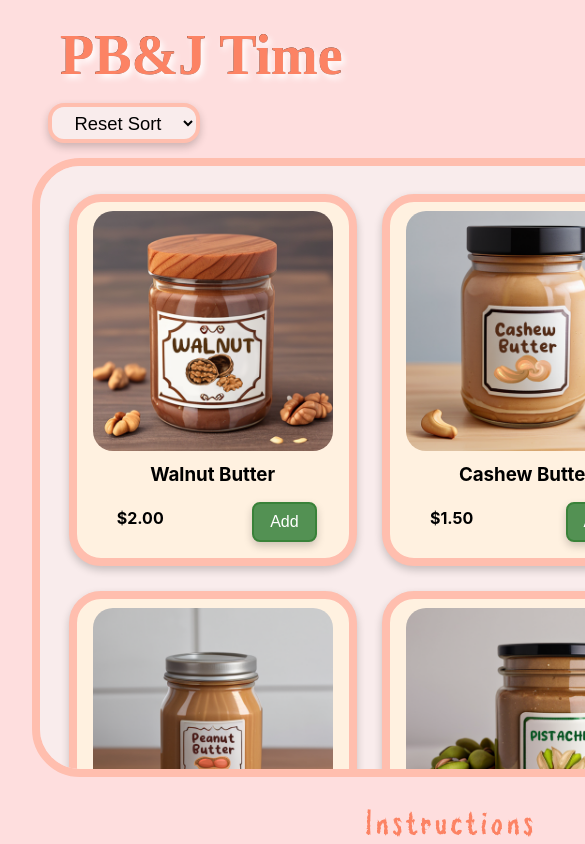
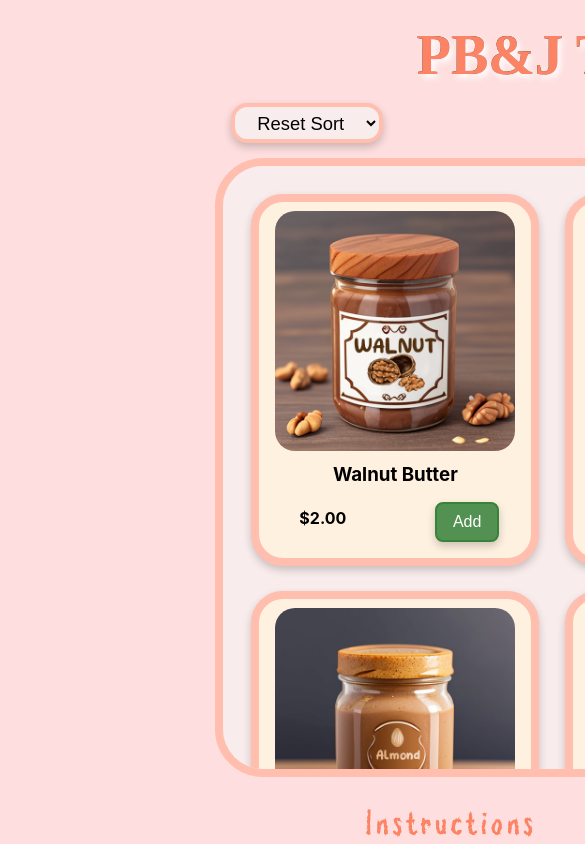
Before and after one commit to prlakshm/pbj-time, a React (Create React App) app: page / in a window 390 px wide. Shown: the top 844 px of the page, 585 px wide, since content can reach past the window. Built offline with nearby package versions, Linux system fonts and the light colour scheme; a web font is replaced by a local one.

Commit message:
Fix: photo links to walnut and sunflower -- not showing up in vercel

```diff
--- a/src/App.js
+++ b/src/App.js
@@ -120,6 +120,7 @@
         {/* Sandwitch items */}
         <div className="left">
           <h1 onClick={reloadPage}>PB&J Time</h1> {/* Sort dropdowns */}
+          <div className="menu">
           <div className="sort-dropdowns">
             <select
               value={selectedSort}
@@ -170,6 +171,7 @@
                 /> // sandwitchItem component
               )
             )}
+          </div>
           </div>
         </div>
         {/* Display menu */}
--- a/src/styles/App.css
+++ b/src/styles/App.css
@@ -58,12 +58,14 @@
     border-radius: 1rem;
     scrollbar-width: auto;
     box-shadow: inset 0 0 5px rgba(0, 0, 0, 0.2);
+    cursor: pointer;
   }
 
   /* Styles for the scrollbar handle */
   .sandwitch-items::-webkit-scrollbar-thumb {
     background-color: #ffd5ca; /* Change the color of the scrollbar handle */
     border-radius: 1rem;
+    cursor: pointer;
   }
 
   .sandwitch-items::-webkit-scrollbar-thumb:hover {
@@ -272,15 +274,21 @@
     }
 }
 
-@media only screen and (max-width: 860px) {
-    .bakery-items {
-        grid-template-columns: 1fr;
-    }
-}
 
 @media only screen and (max-width: 500px) {
-    .bakery-items {
-        grid-template-columns: 1fr;
+    .left {
+        width: 65rem;
+        display: flex;
+        flex-direction: column;
+        justify-content: center;
+    }
+
+    .menu {
+        width: fit-content;
+    }
+
+    .sandwitch-items {
+        grid-template-columns: 1fr 1fr;
     }
     .right {
         flex-direction: column;
```
